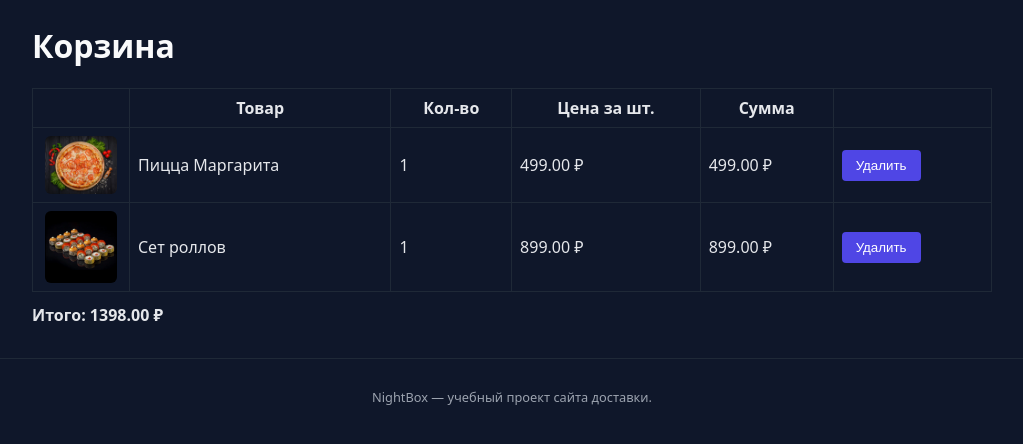
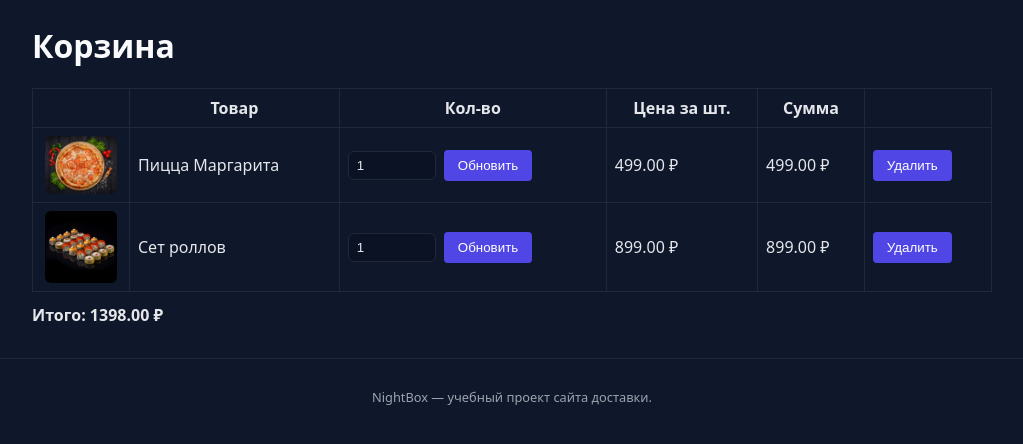
Before and after one commit to McFandy/nightbox-delivery, a Flask app: page /cart in a window 1280 px wide. Shown: the part 47-491 px from the top of the page, without its empty margins (128-1151 px from the left). Run offline with Flask 3, Linux system fonts and the light colour scheme; a user stored in the database is signed in.

Commit message:
cart edit

```diff
--- a/app.py
+++ b/app.py
@@ -187,6 +187,27 @@
     return redirect(url_for("cart"))
 
 
+@app.route("/cart/update/<int:item_id>", methods=["POST"])
+@login_required
+def update_cart_item(item_id):
+    """Обновление количества товара в корзине."""
+    item = CartItem.query.filter_by(id=item_id, user_id=g.current_user.id).first_or_404()
+    try:
+        qty = int(request.form.get("quantity", "1"))
+    except ValueError:
+        qty = 1
+
+    # Простейшая серверная валидация
+    if qty < 1:
+        qty = 1
+    if qty > 99:
+        qty = 99
+
+    item.quantity = qty
+    db.session.commit()
+    return redirect(url_for("cart"))
+
+
 def init_db():
     """Простая инициализация БД с несколькими товарами."""
     db.create_all()
--- a/static/css/style.css
+++ b/static/css/style.css
@@ -121,6 +121,21 @@
     padding: 8px;
 }
 
+.inline-form {
+    display: flex;
+    gap: 8px;
+    align-items: center;
+}
+
+.inline-form input[type="number"] {
+    width: 70px;
+    padding: 6px 8px;
+    border-radius: 6px;
+    border: 1px solid #1f2937;
+    background: #0b1224;
+    color: #e5e7eb;
+}
+
 .cart-total {
     margin-top: 12px;
     font-weight: 600;
--- a/templates/cart.html
+++ b/templates/cart.html
@@ -30,7 +30,12 @@
                         {% endif %}
                     </td>
                     <td>{{ item.product.name }}</td>
-                    <td>{{ item.quantity }}</td>
+                    <td>
+                        <form method="post" action="{{ url_for('update_cart_item', item_id=item.id) }}" class="inline-form">
+                            <input type="number" name="quantity" min="1" max="99" value="{{ item.quantity }}" required>
+                            <button type="submit">Обновить</button>
+                        </form>
+                    </td>
                     <td>{{ "%.2f"|format(item.product.price) }} ₽</td>
                     <td>{{ "%.2f"|format(item.product.price * item.quantity) }} ₽</td>
                     <td>
```
Also changed, not shown: delivery.db.
